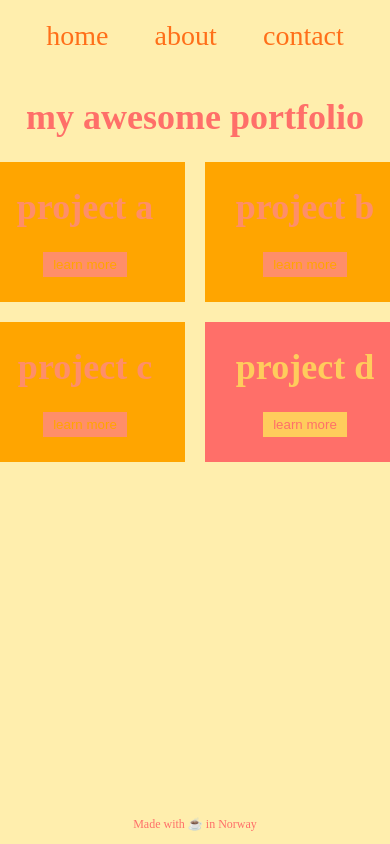
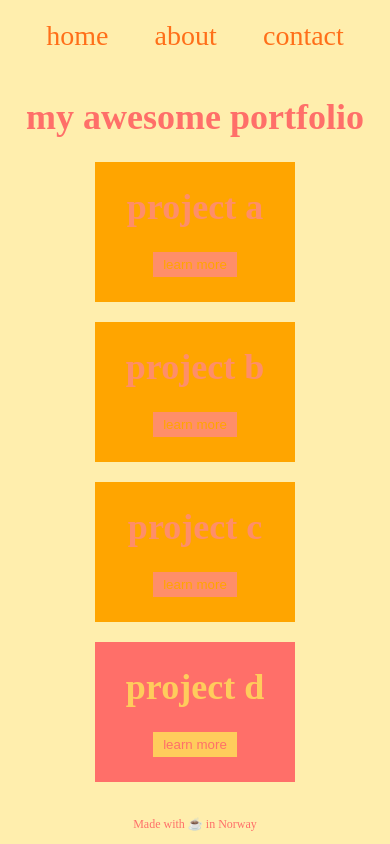
Before and after one commit to omeralharith5/css-variables, a plain HTML site: page index.html in a window 390 px wide. Drawn offline with Linux system fonts and the light colour scheme.

Commit message:
Responsiveness and variables

```diff
--- a/basic.css
+++ b/basic.css
@@ -15,14 +15,6 @@ h1 {
 #navbar {
     padding: 20px 0;
     font-size: 24px;
-}
-
-.grid {
-    display: grid;
-    grid-template-columns: 200px 200px;
-    grid-auto-rows: 140px;
-    grid-gap: 20px;
-    justify-content: center;
 }
 
 a {
--- a/index.css
+++ b/index.css
@@ -2,6 +2,7 @@
     --red: #ff6f69;
     --beige: #ffeead;
     --yellow: #ffcc5c;
+    --columns: 200px 200px;
 }
 
 html, body {
@@ -35,3 +36,17 @@ button {
     --red: #ffcc5c;
     --yellow: #ff6f69;
 }
+
+.grid {
+    display: grid;
+    grid-template-columns: var(--columns);
+    grid-auto-rows: 140px;
+    grid-gap: 20px;
+    justify-content: center;
+}
+
+@media all and (max-width: 500px) {
+    .grid {
+        --columns: 200px;
+    }
+}
```
